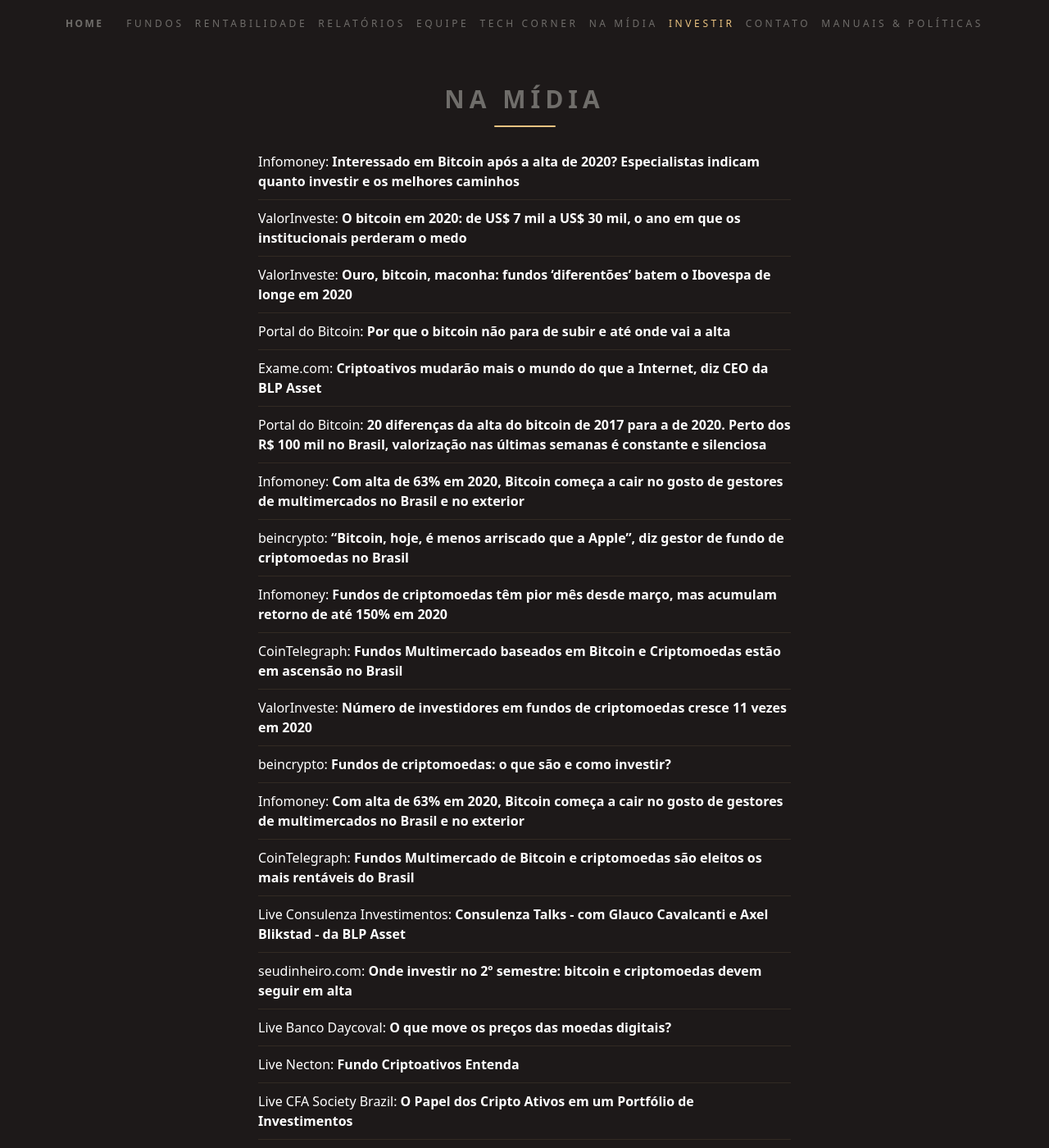
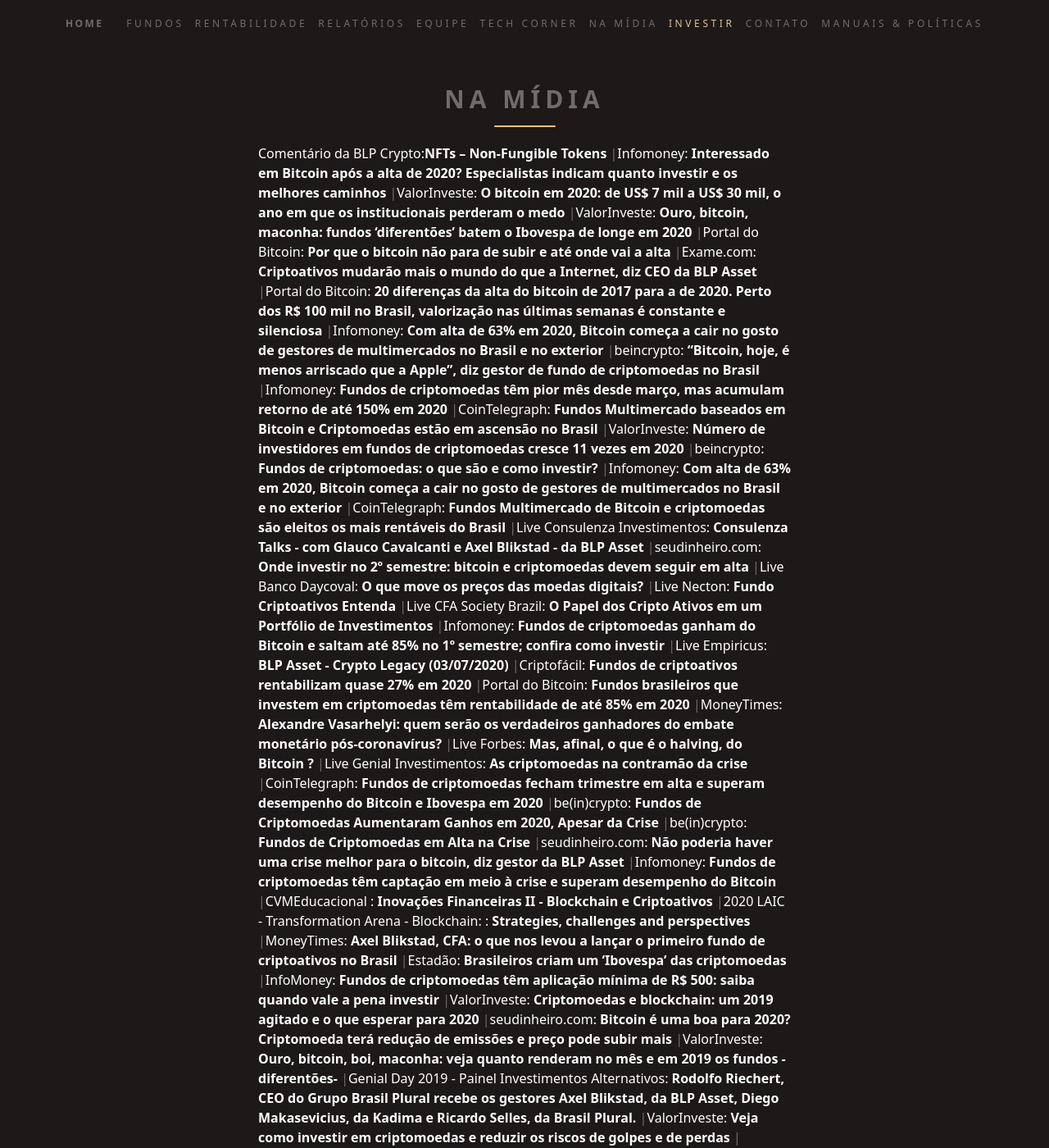
Before and after one commit to ateliedetemas/blpcrypto, a Jekyll site: the page built from _pages/na-midia.md, in a window 1280 px wide and 1400 px high. Shown: the whole window at 82% size. Built offline with Jekyll 4.4.1, drawn with Linux system fonts in a browser that asks for light colours.

Commit message:
Update na-midia.md

```diff
--- a/_pages/na-midia.md
+++ b/_pages/na-midia.md
@@ -3,6 +3,7 @@ lang: pt
 layout: page
 title: Na Mídia
 ---
+[Comentário da BLP Crypto:**NFTs – Non-Fungible Tokens**]({{ '/assets/documents/NFT.PDF' }})
 |[Infomoney: **Interessado em Bitcoin após a alta de 2020? Especialistas indicam quanto investir e os melhores caminhos**](https://www.infomoney.com.br/onde-investir/interessado-em-bitcoin-apos-a-alta-de-2020-especialistas-indicam-quanto-investir-e-os-melhores-caminhos/)
 |[ValorInveste: **O bitcoin em 2020: de US$ 7 mil a US$ 30 mil, o ano em que os institucionais perderam o medo**](https://valorinveste.globo.com/mercados/cripto/noticia/2021/01/12/o-bitcoin-em-2020-de-us-7-mil-a-us-30-mil-o-ano-em-que-os-institucionais-perderam-o-medo.ghtml)
 |[ValorInveste: **Ouro, bitcoin, maconha: fundos ‘diferentões’ batem o Ibovespa de longe em 2020**](https://valorinveste.globo.com/produtos/fundos/noticia/2021/01/04/ouro-bitcoin-maconha-fundos-diferentoes-batem-o-ibovespa-de-longe-em-2020.ghtml)
```
